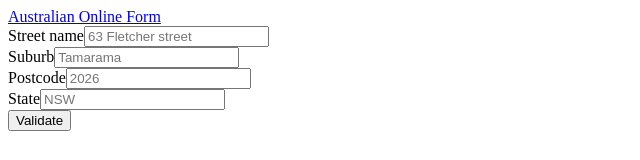
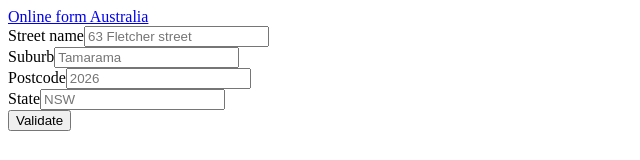
Before and after one commit to MartinSandstrom/OnlineFormAustralia, a React app: page / in a window 1280 px wide. Shown: the top 160 px of the page, without its empty margins (0-640 px from the left). Built offline with nearby package versions, Linux system fonts and the light colour scheme; the HTML template or start-up script is replaced by a standard one.

Commit message:
Changes due to feedback; change theme, change color of placeholder in input, correct error handling and add selenium test for the error

```diff
--- a/src/components/AustralianForm.jsx
+++ b/src/components/AustralianForm.jsx
@@ -63,7 +63,7 @@ export default class AustralianForm extends React.Component {
         } else if(locality.postcode == postcode){
             address = locality;
         }
-        if (address.id) {
+        if (address && address.id) {
             this.setState({address});
         } else {
             this.handleNotFoundAddress();
--- a/src/components/Navbar.jsx
+++ b/src/components/Navbar.jsx
@@ -2,10 +2,10 @@ import React from 'react';
 
 export const Navbar = props => {
     return (
-        <div>
-            <nav className="navbar navbar-expand-lg navbar-dark bg-primary fixed-top">
-                <a className="navbar-brand" href="#">Australian Online Form</a>
-            </nav>
+        <div className="navbar navbar-expand-lg fixed-top navbar-light bg-light">
+          <div className="container">
+            <a href="../" className="navbar-brand">Online form Australia</a>
+          </div>
         </div>
     )
 }
```
Also changed, not shown: test/selenium.js (+14 -0 lines), 3 other files (tests, documents, lock files or other folders).
